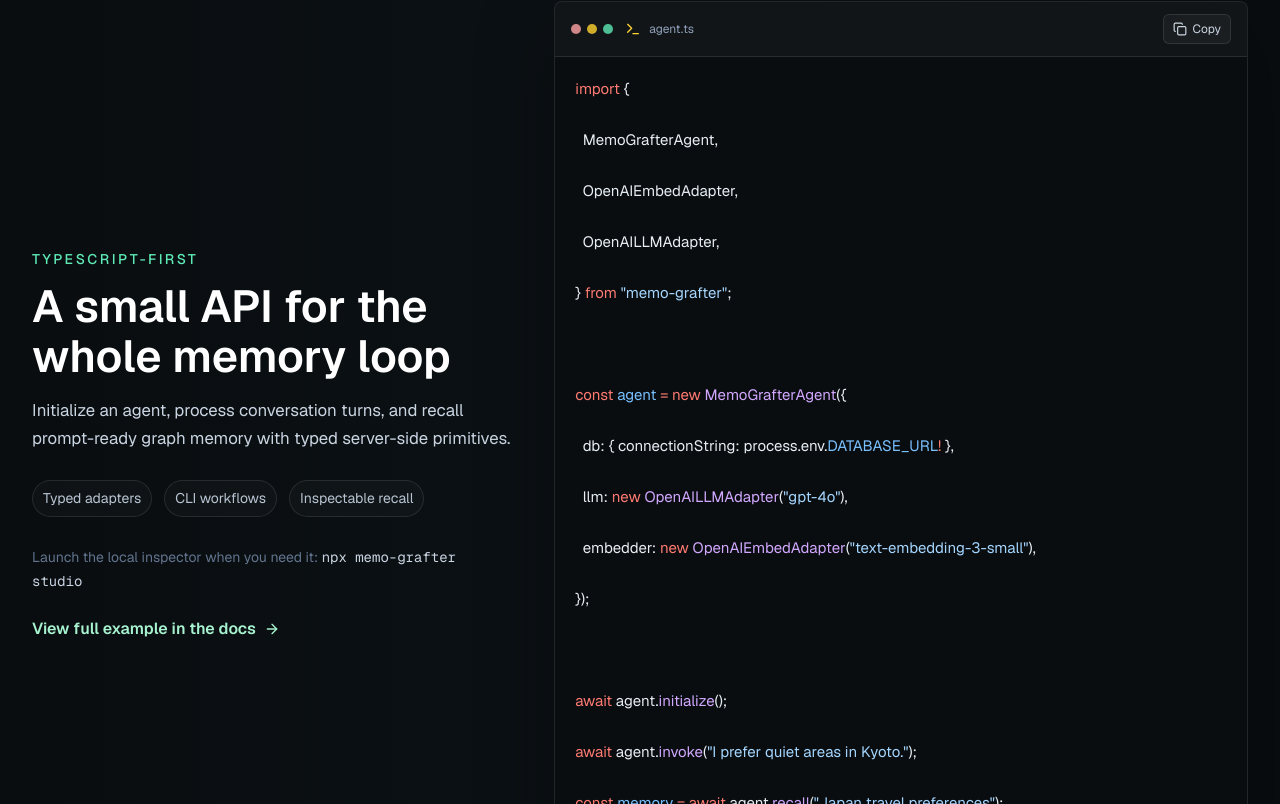
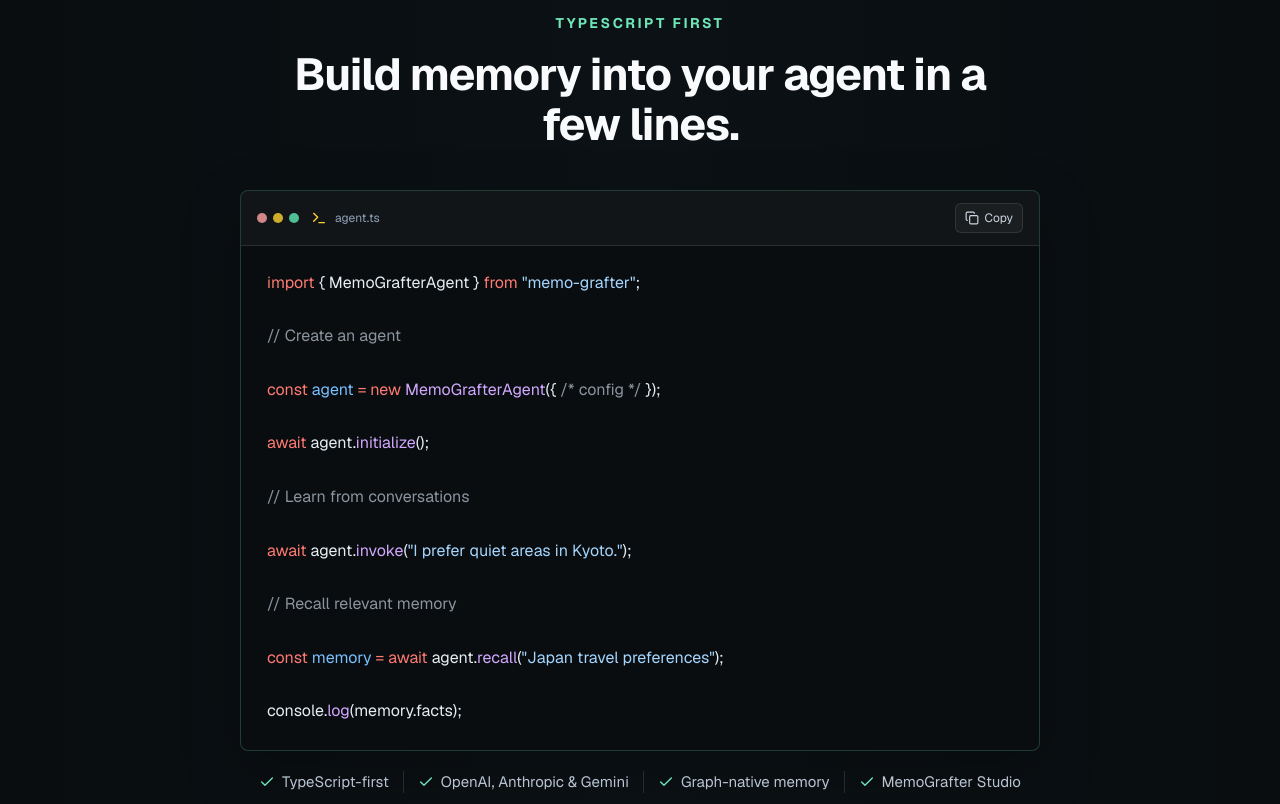
Before and after one commit to mayhemking007/mg-website, a Next.js app: page / in a window 1280 px wide. Shown: the part 2456-3260 px from the top of the page. Built offline with nearby package versions, Linux system fonts and the light colour scheme.

Commit message:
Improved code block section on Landing Page

```diff
--- a/src/app/globals.css
+++ b/src/app/globals.css
@@ -434,7 +434,6 @@
 .process-step-content { margin-top: 16px; }.process-message { margin-top: 8px; color: #cbd5e1; font-size: .95rem; line-height: 1.5; }.process-fields { display: grid; gap: 7px; }.process-fields div { display: grid; grid-template-columns: 1fr 1.2fr; gap: 8px; }.process-fields dt { color: #94a3b8; font-size: .875rem; }.process-fields dd { color: #e2e8f0; font-size: .875rem; }
 .process-diff { display: grid; grid-template-columns: 14px 1fr auto; gap: 5px; align-items: center; padding: 8px; font-size: .875rem; }.process-diff b { font-size: .75rem; }.process-diff.previous { color: #b8a67b; }.process-diff.current { background: rgba(110,231,183,.06); color: #d1fae5; }.process-diff.current b { color: #6ee7b7; }
 .process-prompt { color: #cbd5e1; font-size: .9rem; line-height: 1.5; }.process-selected { display: flex; flex-wrap: wrap; gap: 8px 12px; margin-top: 12px; }.process-selected li { display: flex; align-items: center; gap: 5px; color: #e2e8f0; font-size: .875rem; }.process-selected svg { width: 13px; color: #6ee7b7; }.process-arrow { display: none; align-self: center; color: rgba(110,231,183,.45); }
-.tech-pill { border: 1px solid var(--border); border-radius: 999px; background: rgba(255,255,255,.025); padding: 7px 10px; color: #94a3b8; font-size: .72rem; }
 .studio-preview { overflow: hidden; border: 1px solid rgba(255,255,255,.12); border-radius: 10px; background: #090d10; box-shadow: 0 24px 80px rgba(0,0,0,.3); }
 .studio-topbar { display: flex; height: 46px; align-items: center; justify-content: space-between; border-bottom: 1px solid var(--border); padding: 0 15px; font-size: .68rem; }
 .studio-layout { display: grid; grid-template-columns: 1.2fr .8fr; }
@@ -497,7 +496,6 @@
 .history-inspector { display: grid; gap: 18px; margin-top: 44px; }.history-log, .current-memory { border: 1px solid var(--border); background: rgba(10,15,18,.88); }.history-log header, .current-memory-bar { display: flex; min-height: 43px; align-items: center; justify-content: space-between; border-bottom: 1px solid var(--border); padding-inline: 16px; color: #cbd5e1; font-size: .7rem; }.history-log header small { color: #64748b; }
 .history-log ol { padding: 18px; }.history-log li { display: grid; min-height: 74px; grid-template-columns: 62px 16px 1fr; gap: 10px; }.history-log time { padding-top: 2px; color: #64748b; font-family: var(--font-geist-mono); font-size: .58rem; }.history-dot { position: relative; width: 8px; height: 8px; margin-top: 4px; border: 2px solid #0a0f12; border-radius: 999px; background: #6ee7b7; box-shadow: 0 0 0 1px rgba(110,231,183,.35); }.history-log li:not(:last-child) .history-dot::after { position: absolute; top: 8px; bottom: -62px; left: 2px; width: 1px; content: ""; background: rgba(110,231,183,.16); }.history-log strong { color: #e2e8f0; font-size: .72rem; }.history-log p { margin-top: 4px; color: #64748b; font-size: .64rem; }
 .current-memory { align-self: start; }.current-memory-bar b { border: 1px solid rgba(110,231,183,.24); border-radius: 999px; padding: 3px 7px; color: #6ee7b7; font-size: .52rem; text-transform: uppercase; }.current-memory > :not(.current-memory-bar) { margin-inline: 20px; }.memory-subject { margin-top: 22px; color: #64748b; font-size: .6rem; text-transform: uppercase; }.current-memory h3 { margin-top: 8px; color: white; font-size: 1.3rem; }.current-memory dl { display: grid; grid-template-columns: repeat(3,1fr); gap: 1px; margin-top: 24px; background: var(--border); }.current-memory dl div { background: #0b1114; padding: 10px; }.current-memory dt { color: #64748b; font-size: .55rem; }.current-memory dd { margin-top: 5px; color: #cbd5e1; font-size: .67rem; }.memory-note { margin-block: 22px; border-left: 2px solid rgba(110,231,183,.25); padding-left: 10px; color: #64748b; font-size: .64rem; line-height: 1.55; }
-.code-environment { position: relative; background: repeating-linear-gradient(90deg, transparent 0 47px, rgba(125,211,252,.018) 47px 48px), #090d10; }.studio-environment { background: radial-gradient(circle at 78% 50%, rgba(125,211,252,.035), transparent 28rem); }
 
 .pipeline-card:hover {
   transform: translateY(-2px);
@@ -830,6 +828,44 @@
   .animated-connector .connector-active { opacity: .9 !important; animation: none !important; stroke-dasharray: none; }
 }
 
+/* TypeScript API section */
+.api-section.site-section { width: 100%; max-width: 960px; padding-block: clamp(5rem, 7vw, 7rem); text-align: center; }
+.api-heading { max-width: 720px; margin-inline: auto; }
+.api-heading .eyebrow { margin-bottom: 16px; }
+.api-heading h2 { color: #f8fafc; font-size: clamp(2.5rem, 3.5vw, 3.25rem); font-weight: 650; line-height: 1.12; letter-spacing: -.025em; }
+.api-heading > p:last-child { max-width: 660px; margin: 20px auto 0; color: #c1ccd9; font-size: clamp(1.125rem, 1.4vw, 1.25rem); line-height: 1.6; }
+.api-workflow { display: grid; max-width: 900px; grid-template-columns: repeat(3, minmax(0, 1fr)); gap: 34px; margin: 40px auto 0; text-align: left; }
+.api-workflow li { position: relative; display: grid; min-width: 0; grid-template-columns: 34px 1fr; gap: 12px; border-top: 1px solid rgba(110,231,183,.24); background: rgba(255,255,255,.022); padding: 18px; }
+.api-workflow li:not(:last-child)::after { position: absolute; top: 50%; right: -25px; width: 16px; height: 16px; content: "→"; color: rgba(110,231,183,.6); font-size: 1rem; line-height: 1; transform: translateY(-50%); }
+.api-workflow span { padding-top: 3px; color: #6ee7b7; font-family: var(--font-geist-mono); font-size: .875rem; }
+.api-workflow h3 { color: #f1f5f9; font-size: 1.2rem; font-weight: 650; line-height: 1.35; }
+.api-workflow p { margin-top: 6px; color: #aebaca; font-size: 1rem; line-height: 1.55; }
+.api-code-wrap { max-width: 800px; margin: 40px auto 0; text-align: left; }
+.api-code-wrap .code-panel { border-color: rgba(110,231,183,.22); box-shadow: 0 20px 60px rgba(0,0,0,.24), 0 0 0 rgba(110,231,183,0); transition: border-color 180ms ease, box-shadow 180ms ease; }
+.api-code-wrap .code-panel:hover, .api-code-wrap .code-panel:focus-within { border-color: rgba(110,231,183,.38); box-shadow: 0 20px 60px rgba(0,0,0,.24), 0 0 24px rgba(110,231,183,.055); }
+.api-code-wrap .code-scroll { padding: 24px 26px; font-size: 1rem; line-height: 1.6; }
+.api-inspect-line { max-width: 760px; margin: 24px auto 0; color: #c1ccd9; font-size: 1rem; line-height: 1.6; }
+.api-inspect-line code { display: inline-block; margin-left: 4px; color: #d1fae5; }
+.api-capabilities { display: flex; flex-wrap: wrap; justify-content: center; gap: 10px 0; margin-top: 20px; }
+.api-capabilities li { display: flex; align-items: center; gap: 7px; padding-inline: 14px; color: #b8c4d2; font-size: .9375rem; line-height: 1.45; }
+.api-capabilities li + li { border-left: 1px solid rgba(255,255,255,.12); }
+.api-capabilities svg { flex: none; color: #6ee7b7; }
+.api-docs-link { display: inline-flex; align-items: center; justify-content: center; gap: 8px; margin-top: 28px; color: #a7f3d0; font-size: 1rem; font-weight: 650; }
+.api-docs-link:hover { color: #d1fae5; }
+
+@media (max-width: 639px) {
+  .api-section.site-section { padding-block: 5rem; }
+  .api-heading h2 { font-size: clamp(2.125rem, 10vw, 2.5rem); }
+  .api-workflow { grid-template-columns: 1fr; gap: 12px; margin-top: 34px; }
+  .api-workflow li { padding: 16px; }
+  .api-workflow li:not(:last-child)::after { display: none; }
+  .api-code-wrap { margin-top: 32px; }
+  .api-code-wrap .code-scroll { padding: 22px 20px; font-size: .9375rem; }
+  .api-capabilities { display: grid; grid-template-columns: 1fr; justify-items: start; width: max-content; max-width: 100%; margin-inline: auto; }
+  .api-capabilities li { padding-inline: 0; }
+  .api-capabilities li + li { border-left: 0; }
+}
+
 @keyframes docs-graph-edge-breathe {
   0%,
   100% {
@@ -914,10 +950,7 @@
 .difference-layout { gap: 16px; margin-top: 28px; background: transparent; }.difference-layout article { padding: 24px; }.traditional-side { background: rgba(148,163,184,.045); }.memografter-side { background: rgba(110,231,183,.055); }
 .comparison-kicker { font-size: .875rem; }.chunk-row, .version-comparison { border: 0; background: rgba(8,12,15,.45); padding: 12px 14px; }.chunk-row span, .version-comparison span { font-size: .875rem; }.chunk-row strong, .version-comparison strong { font-size: 1rem; }.comparison-result b { font-size: 1rem; }.comparison-result small { font-size: .875rem; color: var(--text-tertiary); }
 .code-environment { background: linear-gradient(90deg, transparent, rgba(125,211,252,.018), transparent), #090d10; }
-.code-environment .site-section { padding-block: clamp(4.5rem, 6vw, 6rem); }
 .code-scroll { font-size: .9375rem; line-height: 1.65; }
-.api-docs-link { display: inline-flex; align-items: center; gap: 8px; margin-top: 24px; color: #a7f3d0; font-size: 1rem; font-weight: 600; }.api-docs-link:hover { color: #d1fae5; }
-.tech-pill { color: #b8c4d2; font-size: .875rem; }
 .studio-environment { background: radial-gradient(circle at 72% 45%, rgba(110,231,183,.035), transparent 26rem); }
 .studio-topbar { font-size: .875rem; }.studio-topic, .studio-node { font-size: .875rem; }.studio-detail { padding: 24px; }.studio-detail > p, .studio-detail dt, .studio-detail dd, .studio-actions button, .studio-prompt span { font-size: .875rem; }.studio-prompt p { font-size: 1rem; line-height: 1.55; }
 
--- a/src/app/page.tsx
+++ b/src/app/page.tsx
@@ -8,20 +8,13 @@
 
 const githubUrl = "https://github.com/mayhemking007/memo-grafter";
 
-const apiSnippet = `import {
-  MemoGrafterAgent,
-  OpenAIEmbedAdapter,
-  OpenAILLMAdapter,
-} from "memo-grafter";
-
-const agent = new MemoGrafterAgent({
-  db: { connectionString: process.env.DATABASE_URL! },
-  llm: new OpenAILLMAdapter("gpt-4o"),
-  embedder: new OpenAIEmbedAdapter("text-embedding-3-small"),
-});
-
+const apiSnippet = `import { MemoGrafterAgent } from "memo-grafter";
+// Create an agent
+const agent = new MemoGrafterAgent({ /* config */ });
 await agent.initialize();
+// Learn from conversations
 await agent.invoke("I prefer quiet areas in Kyoto.");
+// Recall relevant memory
 const memory = await agent.recall("Japan travel preferences");
 console.log(memory.facts);`;
 
@@ -79,16 +72,21 @@
       <DifferenceSection />
 
       <section className="code-environment border-y border-white/10">
-        <div className="site-section grid gap-10 lg:grid-cols-[0.82fr_1.18fr] lg:items-center">
-          <div>
-            <SectionHeading align="left" eyebrow="TypeScript-first" title="A small API for the whole memory loop" text="Initialize an agent, process conversation turns, and recall prompt-ready graph memory with typed server-side primitives." />
-            <div className="mt-7 flex flex-wrap gap-3">
-              <span className="tech-pill">Typed adapters</span><span className="tech-pill">CLI workflows</span><span className="tech-pill">Inspectable recall</span>
-            </div>
-            <p className="mt-7 text-sm leading-6 text-slate-500">Launch the local inspector when you need it: <code className="text-slate-300">npx memo-grafter studio</code></p>
-            <Link className="api-docs-link" href="/docs/quick-start">View full example in the docs <ArrowRight className="h-4 w-4" /></Link>
+        <div className="api-section site-section">
+          <div className="api-heading">
+            <p className="eyebrow">TypeScript first</p>
+            <h2>Build memory into your agent in a few lines.</h2>
           </div>
-          <CodeBlock label="agent.ts" code={apiSnippet} />
+          {/* <ol className="api-workflow" aria-label="MemoGrafter API workflow">
+            <li><span>01</span><div><h3>Learn</h3><p>Store useful context from conversations.</p></div></li>
+            <li><span>02</span><div><h3>Recall</h3><p>Retrieve only the memories relevant to the current request.</p></div></li>
+            <li><span>03</span><div><h3>Inspect</h3><p>Review facts, versions, and prompt context in Studio.</p></div></li>
+          </ol> */}
+          <div className="api-code-wrap"><CodeBlock label="agent.ts" code={apiSnippet} /></div>
+          <ul className="api-capabilities" aria-label="MemoGrafter capabilities">
+            {["TypeScript-first", "OpenAI, Anthropic & Gemini", "Graph-native memory", "MemoGrafter Studio"].map((item) => <li key={item}><Check className="h-4 w-4" />{item}</li>)}
+          </ul>
+          <Link className="api-docs-link" href="/docs/quick-start">View full example in the docs <ArrowRight className="h-4 w-4" /></Link>
         </div>
       </section>
 
--- a/src/components/site.tsx
+++ b/src/components/site.tsx
@@ -114,7 +114,7 @@
           <MemoryStick className="h-4 w-4 text-emerald-300" />
           MemoGrafter
         </Link>
-        <p className="text-center text-slate-400">Created with ❤️, © 2026</p>
+        <p className="text-center text-slate-400">Created with ❤️ © 2026</p>
         <div className="flex flex-wrap gap-4 sm:justify-end">
           <Link href="/docs" className="transition-colors hover:text-emerald-200">
             Docs
```
